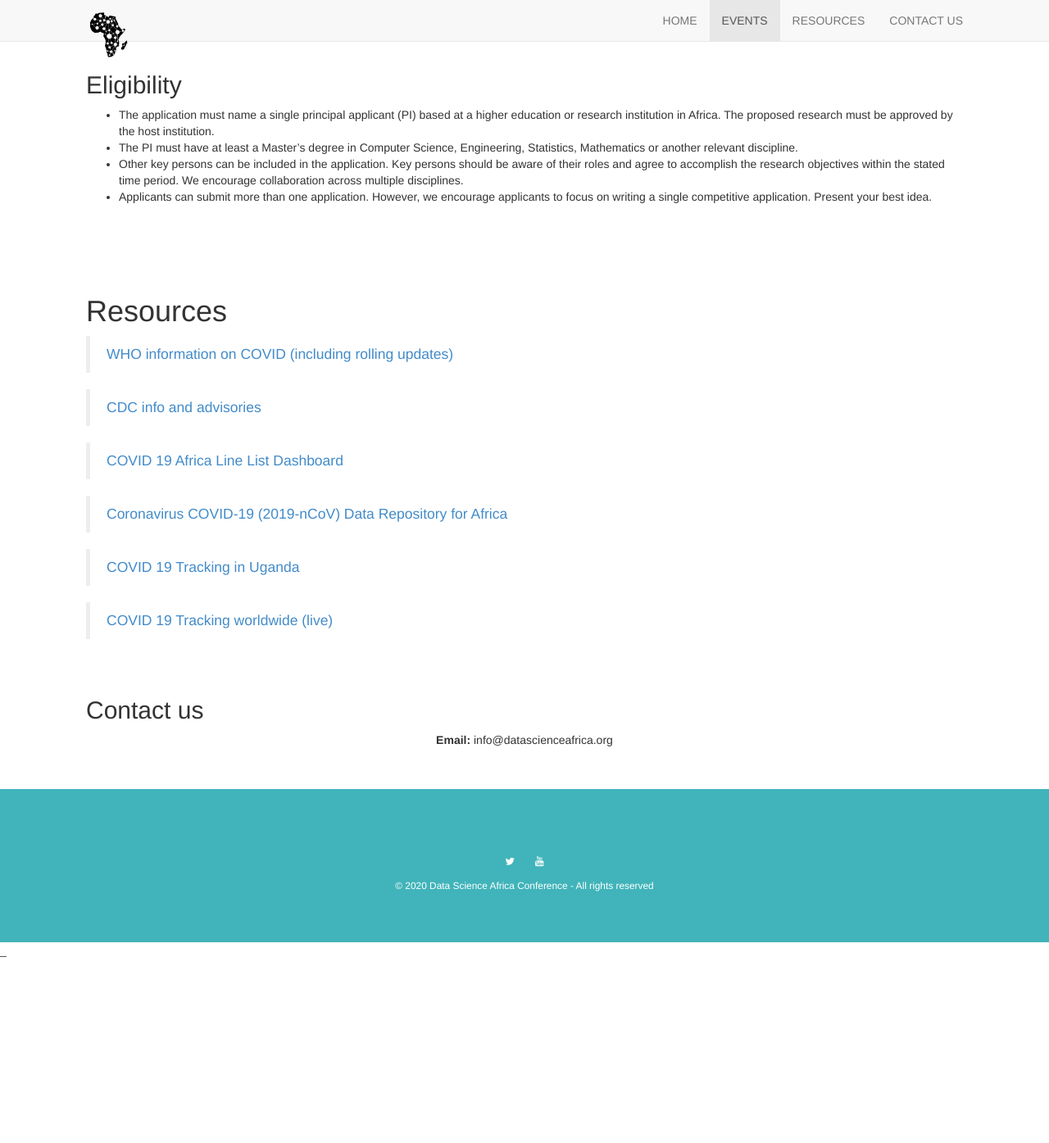
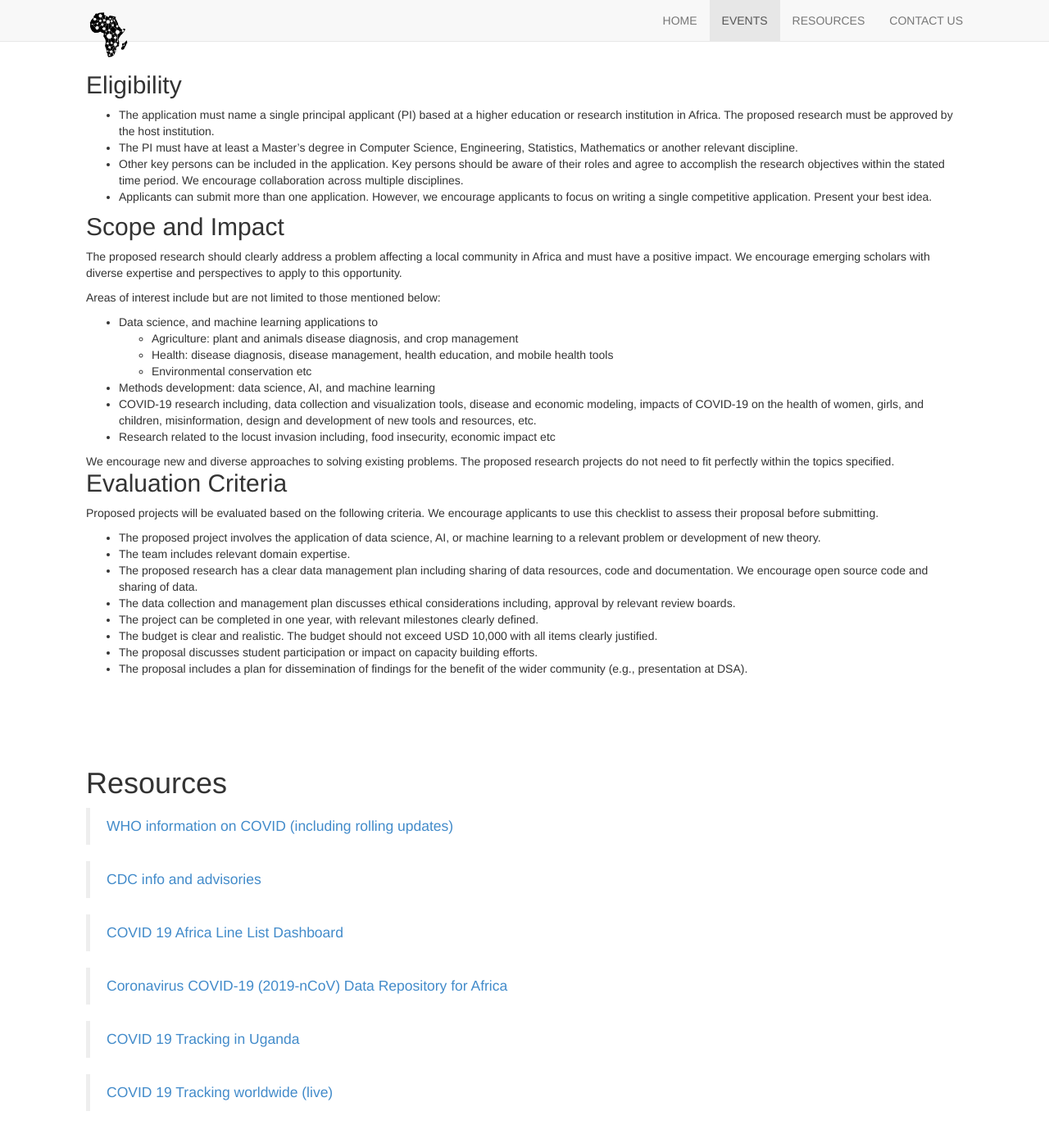
Before and after one commit to mamutorine/dsa-research-award, a Jekyll site: the page built from index.html, in a window 1280 px wide and 1400 px high, scrolled down 633 px. Shown: the top 1395 px of the window at 82% size. Built offline with Jekyll 4.4.1, drawn with Linux system fonts in a browser that asks for light colours; nearby versions of some CDN libraries; before the commit the page ends 1803 px from its top, so only the background shows below that.

Commit message:
scope andn evaluation

```diff
--- a/_includes/events.html
+++ b/_includes/events.html
@@ -8,4 +8,40 @@
       <li>Applicants can submit more than one application. However, we encourage applicants to focus on writing a single competitive application. Present your best idea.
     </ul>
   </div>
+  <div class="container-fluid">
+    <h2>Scope and Impact</h2>
+    <p> The proposed research should clearly address a problem affecting a local community in Africa and must have a positive impact. We encourage emerging scholars with diverse expertise and perspectives to apply to this opportunity.
+
+    <p> Areas of interest include but are not limited to those mentioned below:
+
+    <ul>
+      <li>Data science, and machine learning applications to
+        <ul>
+          <li>Agriculture: plant and animals disease diagnosis, and crop management
+          <li>Health: disease diagnosis, disease management, health education, and mobile health tools
+          <li>Environmental conservation etc
+        </ul>
+      <li>Methods development: data science, AI, and machine learning
+      <li>COVID-19 research including, data collection and visualization tools, disease and economic modeling, impacts of COVID-19 on the health of women, girls, and children, misinformation, design and development of new tools and resources, etc.
+      <li>Research related to the locust invasion including, food insecurity, economic impact etc
+    </ul>
+    <p> We encourage new and diverse approaches to solving existing problems. The proposed research projects do not need to fit perfectly within the topics specified.
+  </div>
+
+  <div class="container-fluid" >
+    <h2>Evaluation Criteria</h2>
+    <p> Proposed projects will be evaluated based on the following criteria. We encourage applicants to use this checklist to assess their proposal before submitting.
+
+      <ul>
+        <li>The proposed project involves the application of data science, AI, or machine learning to a relevant problem or development of new theory.
+        <li>The team includes relevant domain expertise.
+        <li>The proposed research has a clear data management plan including sharing of data resources, code and documentation. We encourage open source code and sharing of data.
+        <li>The data collection and management plan discusses ethical considerations including, approval by relevant review boards.
+        <li>The project can be completed in one year, with relevant milestones clearly defined.
+        <li>The budget is clear and realistic. The budget should not exceed USD 10,000 with all items clearly justified.
+        <li>The proposal discusses student participation or impact on capacity building efforts.
+        <li>The proposal includes a plan for dissemination of findings for the benefit of the wider community (e.g., presentation at DSA).
+    </ul>
+  </div>
+
 </div>
```
